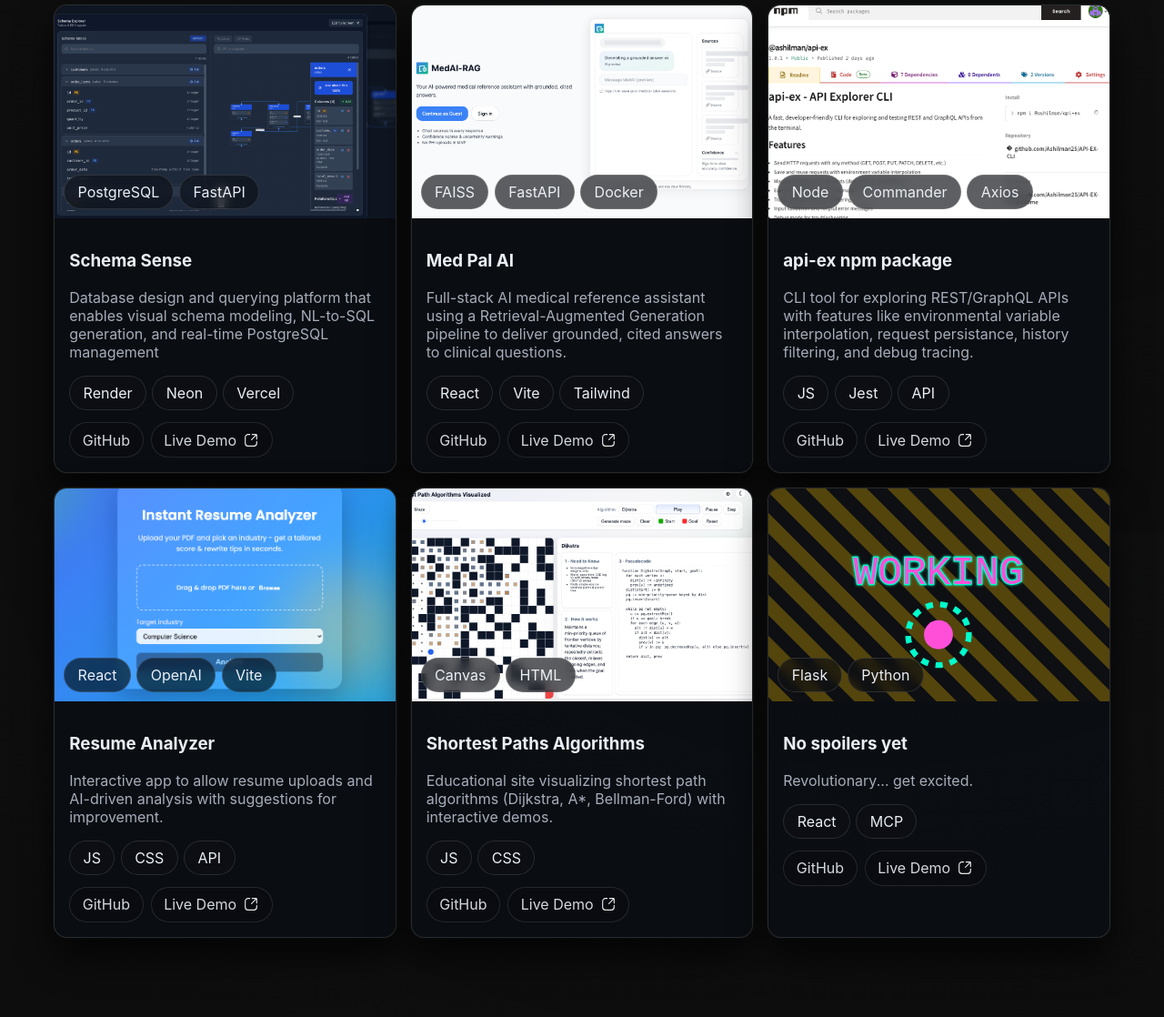
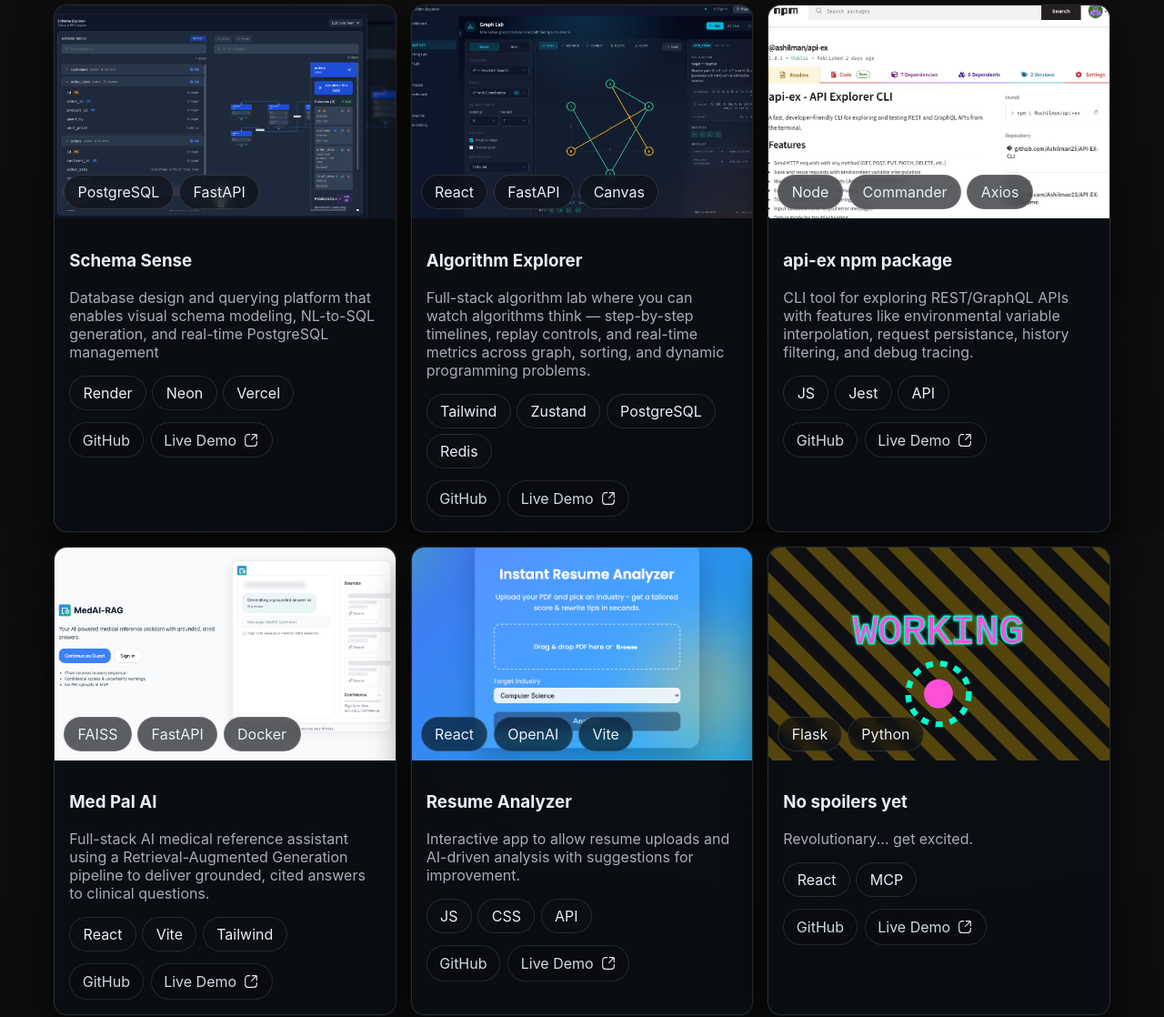
Before and after one commit to Ashilman25/Portfolio, a website: page public/index.html in a window 1280 px wide. Shown: the part 1814-2932 px from the top of the page at 91% size. Drawn offline with Linux system fonts and the light colour scheme.

Commit message:
updated to algo explorer

```diff
--- a/public/index.html
+++ b/public/index.html
@@ -133,7 +133,7 @@
                 <span class="dot"></span>
                 <strong>2026 — 2028</strong>
                 <div class="muted">
-                  Master's in Artifical Intelligence • Planned
+                  Master's in Artifical Intelligence • San Jose State University
                 </div>
               </div>
 
@@ -215,6 +215,72 @@
           </div>
         </article>
 
+        <!-- shortest path algs -->
+        <article class="proj reveal" data-cat="web">
+          <div class="media">
+            <img
+              src="assets/img/AlgoExplorer.png"
+              alt="Animations library preview"
+            />
+            <div class="tagbar">
+              <span class="pill">React</span>
+              <span class="pill">FastAPI</span>
+              <span class="pill">Canvas</span>
+            </div>
+          </div>
+          <div class="body">
+            <h3>Algorithm Explorer</h3>
+            <p class="muted">
+              Full-stack algorithm lab where you can watch algorithms think — step-by-step timelines,
+              replay controls, and real-time metrics across graph, sorting, and dynamic programming problems.
+            </p>
+            <div class="stack">
+              <span class="pill">Tailwind</span>
+              <span class="pill">Zustand</span>
+              <span class="pill">PostgreSQL</span>
+              <span class="pill">Redis</span>
+            </div>
+            <div class="card-actions">
+              <a class="link-btn" href="https://github.com/Ashilman25/AlgoExplorer">GitHub</a>
+              <a class="link-btn" href="https://www.algo-explorer.com/">Live Demo
+                <img src="assets/img/icons/open.svg" alt="Open link"/>
+              </a>
+            </div>
+          </div>
+        </article>
+
+        <article class="proj reveal" data-cat="other">
+          <div class="media">
+            <img
+              src="assets/img/api-ex.png"
+              alt="Api explorer preview"
+            />
+            <div class="tagbar">
+              <span class="pill">Node</span>
+              <span class="pill">Commander</span>
+              <span class="pill">Axios</span>
+            </div>
+          </div>
+          <div class="body">
+            <h3>api-ex npm package</h3>
+            <p class="muted">
+              CLI tool for exploring REST/GraphQL APIs with features like environmental variable interpolation,
+              request persistance, history filtering, and debug tracing.
+            </p>
+            <div class="stack">
+              <span class="pill">JS</span>
+              <span class="pill">Jest</span>
+              <span class="pill">API</span>
+            </div>
+            <div class="card-actions">
+              <a class="link-btn" href="https://github.com/Ashilman25/API-EX-CLI">GitHub</a>
+              <a class="link-btn" href="https://www.npmjs.com/package/@ashilman/api-ex">Live Demo
+                <img src="assets/img/icons/open.svg" alt="Open link"/>
+              </a>
+            </div>
+          </div>
+        </article>
+
         <!-- Card 2-->
         <article class="proj reveal" data-cat="ai">
           <div class="media">
@@ -248,38 +314,8 @@
           </div>
         </article>
 
-        <!-- Card 3 -->
-        <article class="proj reveal" data-cat="other">
-          <div class="media">
-            <img
-              src="assets/img/api-ex.png"
-              alt="Api explorer preview"
-            />
-            <div class="tagbar">
-              <span class="pill">Node</span>
-              <span class="pill">Commander</span>
-              <span class="pill">Axios</span>
-            </div>
-          </div>
-          <div class="body">
-            <h3>api-ex npm package</h3>
-            <p class="muted">
-              CLI tool for exploring REST/GraphQL APIs with features like environmental variable interpolation,
-              request persistance, history filtering, and debug tracing.
-            </p>
-            <div class="stack">
-              <span class="pill">JS</span>
-              <span class="pill">Jest</span>
-              <span class="pill">API</span>
-            </div>
-            <div class="card-actions">
-              <a class="link-btn" href="https://github.com/Ashilman25/API-EX-CLI">GitHub</a>
-              <a class="link-btn" href="https://www.npmjs.com/package/@ashilman/api-ex">Live Demo
-                <img src="assets/img/icons/open.svg" alt="Open link"/>
-              </a>
-            </div>
-          </div>
-        </article>
+
+
 
         <!-- Card 4 -->
         <article class="proj reveal" data-cat="ai">
@@ -308,37 +344,6 @@
             <div class="card-actions">
               <a class="link-btn" href="https://github.com/Ashilman25/ResumeAnalyzer">GitHub</a>
               <a class="link-btn" href="https://pdfresumeanalyzer.ai/">Live Demo
-                <img src="assets/img/icons/open.svg" alt="Open link"/>
-              </a>
-            </div>
-          </div>
-        </article>
-
-        <!-- Card 5 -->
-        <article class="proj reveal" data-cat="web">
-          <div class="media">
-            <img
-              src="assets/img/ShortestPaths.png"
-              alt="Animations library preview"
-            />
-            <div class="tagbar">
-              <span class="pill">Canvas</span>
-              <span class="pill">HTML</span>
-            </div>
-          </div>
-          <div class="body">
-            <h3>Shortest Paths Algorithms</h3>
-            <p class="muted">
-              Educational site visualizing shortest path algorithms
-              (Dijkstra, A*, Bellman-Ford) with interactive demos.
-            </p>
-            <div class="stack">
-              <span class="pill">JS</span>
-              <span class="pill">CSS</span>
-            </div>
-            <div class="card-actions">
-              <a class="link-btn" href="https://github.com/Ashilman25/ShortestLineAlgs">GitHub</a>
-              <a class="link-btn" href="https://shortestpathalgs.com/">Live Demo
                 <img src="assets/img/icons/open.svg" alt="Open link"/>
               </a>
             </div>
```
Also changed, not shown: public/assets/img/AlgoExplorer.png (added), public/assets/img/ShortestPaths.png (deleted).
